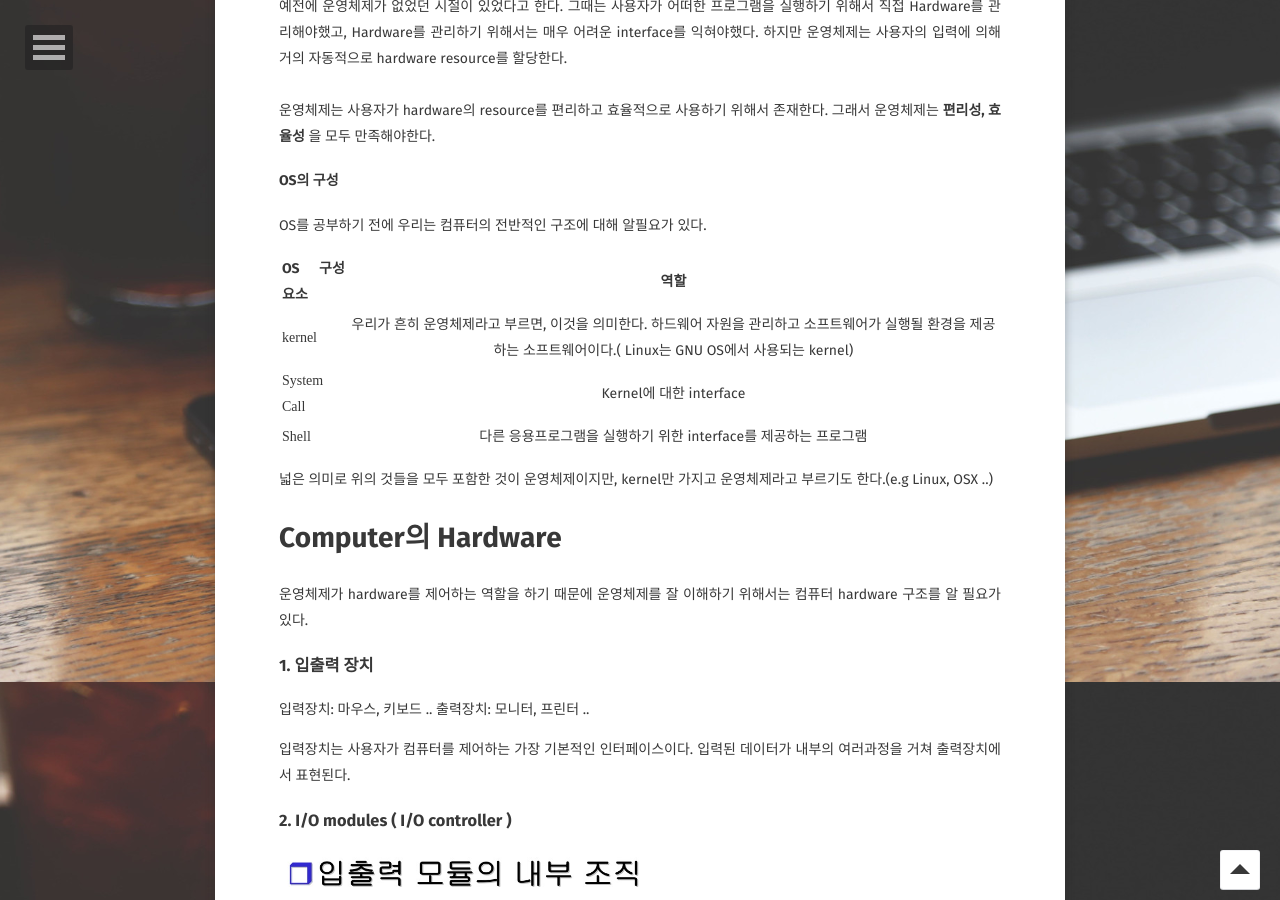
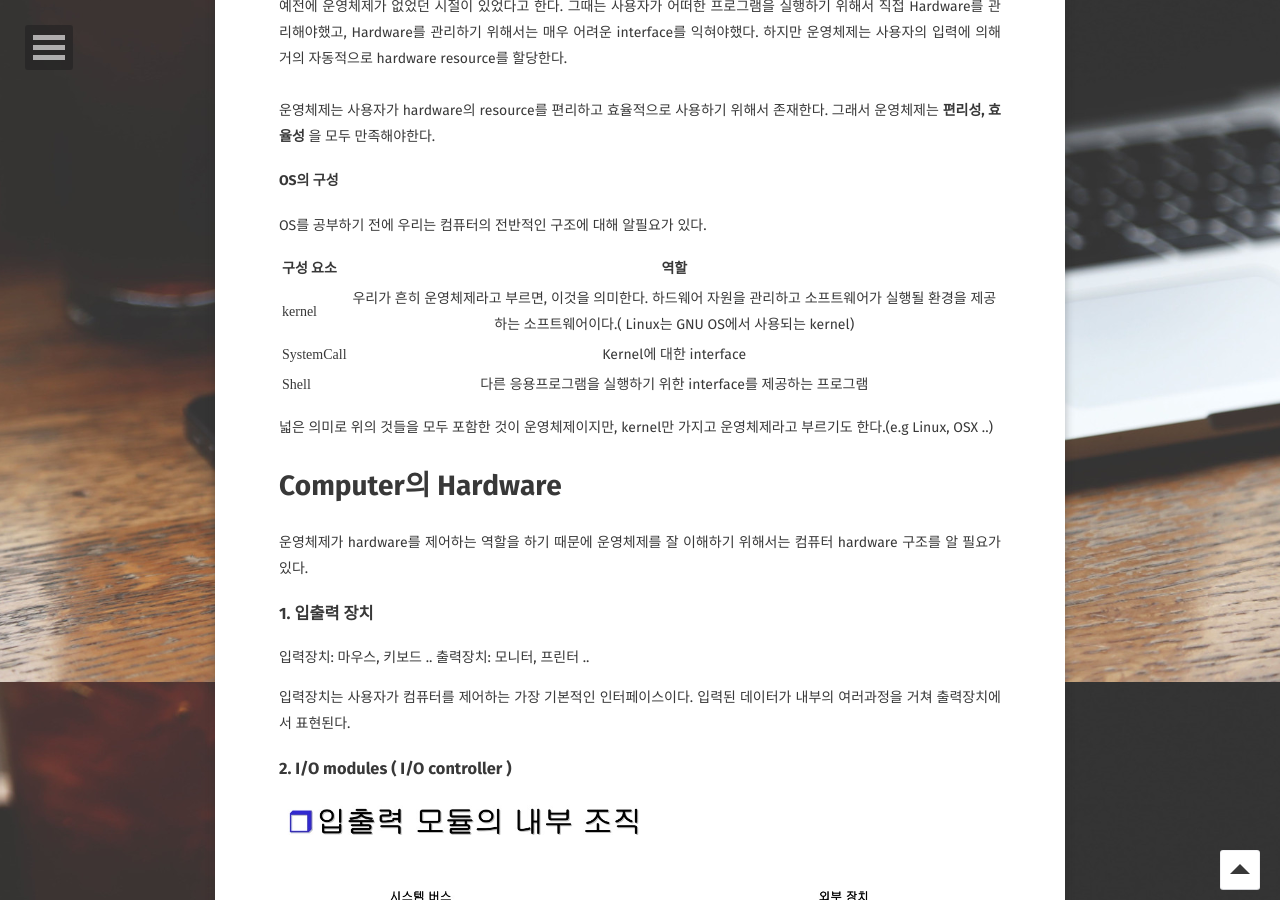
Before and after one commit to LeDron/LeDron.github.io, a Jekyll site: the page built from _posts/2017-06-22-운영체제.md, in a window 1280 px wide and 900 px high, scrolled down 1118 px. Built offline with Jekyll 4.4.1, drawn with Linux system fonts in a browser that asks for light colours; some web fonts are replaced; comment, search, counter and statistics services are not loaded.

Commit message:
운영체제.post

```diff
--- a/_posts/2017-06-22-운영체제.md
+++ b/_posts/2017-06-22-운영체제.md
@@ -28,10 +28,10 @@ resource: 프로세스를 동작하기 위한 하드웨어 구성요소를 의
 
 OS를 공부하기 전에 우리는 컴퓨터의 전반적인 구조에 대해 알필요가 있다.<br>
 
-| OS 구성 요소| 역할|
+|구성 요소| 역할|
 |------------|:---------:|  |
 | `kernel` | 우리가 흔히 운영체제라고 부르면, 이것을 의미한다. 하드웨어 자원을 관리하고 소프트웨어가 실행될 환경을 제공하는 소프트웨어이다.( Linux는 GNU OS에서 사용되는 kernel)|
-| `System Call` | Kernel에 대한 interface|
+| `SystemCall` | Kernel에 대한 interface|
 | `Shell` | 다른 응용프로그램을 실행하기 위한 interface를 제공하는 프로그램|
 
 넓은 의미로 위의 것들을 모두 포함한 것이 운영체제이지만, kernel만 가지고 운영체제라고 부르기도 한다.(e.g Linux, OSX ..)
```
